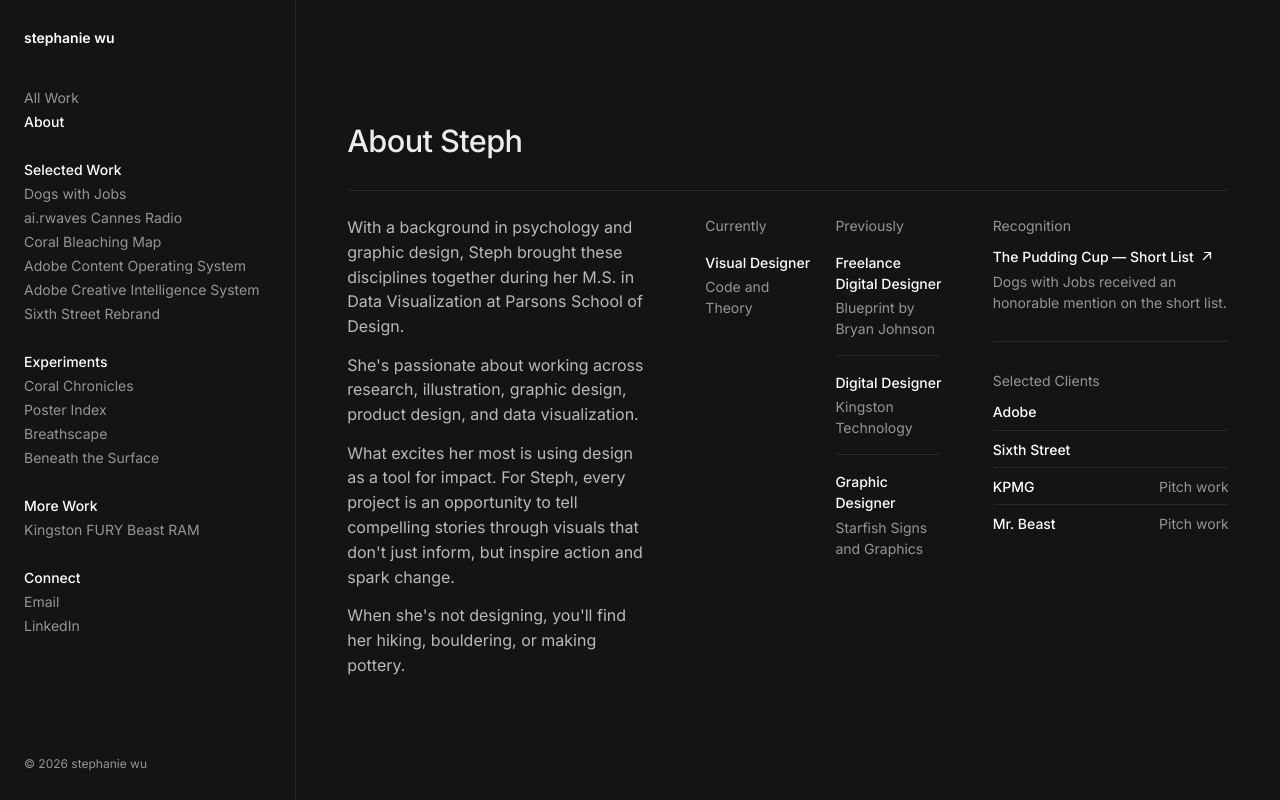
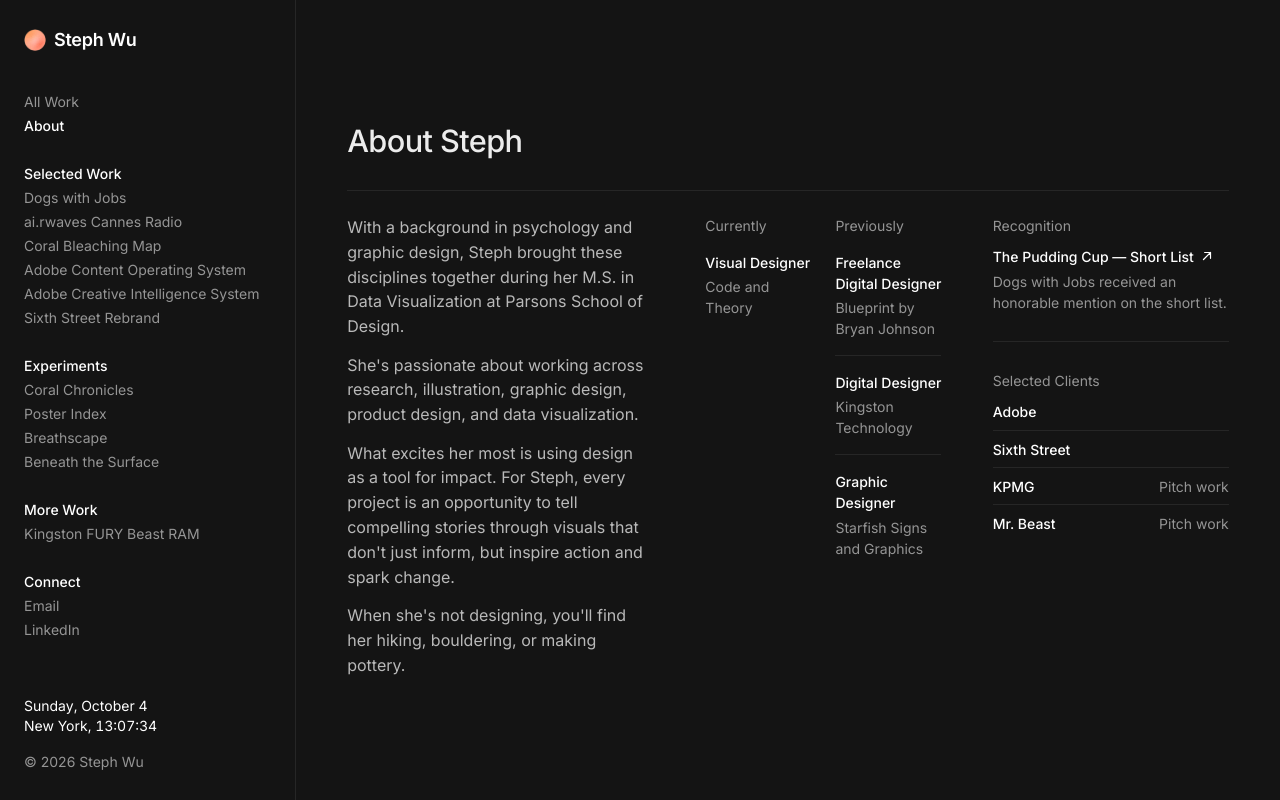
Before and after one commit to stephhwu/Portfolio-2026, a website built with Vite: page about/index.html in a window 1280 px wide. Built offline with nearby package versions, Linux system fonts and the light colour scheme.

Commit message:
Rename to Steph Wu; add wordmark mark and New York clock
- 'stephanie wu' -> 'Steph Wu' in nav, page titles and copyright
- Sidebar wordmark: peach-ball mark + 18px name so it reads as the
  home link
- Live New York date/time in the sidebar footer, tabular figures

Co-Authored-By: Claude Opus 5.5 <noreply@anthropic.com>

```diff
--- a/about/index.html
+++ b/about/index.html
@@ -6,7 +6,7 @@
     <link rel="icon" type="image/png" href="/favicon-32.png" />
     <link rel="icon" type="image/png" sizes="192x192" href="/favicon-192.png" />
     <link rel="apple-touch-icon" href="/apple-touch-icon.png" />
-    <title>About | stephanie wu</title>
+    <title>About | Steph Wu</title>
     <link rel="preconnect" href="https://fonts.googleapis.com" />
     <link rel="preconnect" href="https://fonts.gstatic.com" crossorigin />
     <link rel="stylesheet" href="https://fonts.googleapis.com/css2?family=Inter:opsz,wght@14..32,400..600&display=swap" />
@@ -15,7 +15,10 @@
   <body>
     <aside class="side-nav">
       <div class="side-nav-top">
-        <a href="/" class="side-nav-logo">stephanie wu</a>
+        <a href="/" class="side-nav-logo">
+          <img src="/folio-favicon.png" alt="" width="22" height="22" />
+          <span>Steph Wu</span>
+        </a>
         <button
           type="button"
           class="nav-toggle"
@@ -66,7 +69,12 @@
         </div>
       </nav>
 
-      <p class="side-nav-copy">© 2026 stephanie wu</p>
+      <div class="side-nav-foot">
+        <p class="side-nav-clock" data-clock>
+          <span data-clock-date></span><br />New York, <span data-clock-time></span>
+        </p>
+        <p class="side-nav-copy">© 2026 Steph Wu</p>
+      </div>
     </aside>
 
     <main class="about">
--- a/generate-projects.mjs
+++ b/generate-projects.mjs
@@ -207,7 +207,7 @@ function withDefaults(p) {
 }
 
 const nav = `    <nav class="site-nav">
-      <a href="/" class="nav-logo">stephanie wu</a>
+      <a href="/" class="nav-logo">Steph Wu</a>
       <div class="nav-links">
         <a href="/#work" class="nav-link work-link">Work</a>
         <a href="/play.html" class="nav-link">Play</a>
@@ -240,7 +240,7 @@ const footer = `    <footer class="site-footer">
       >
 
       <div class="footer-bottom">
-        <p class="footer-copy">© ${YEAR} stephanie wu</p>
+        <p class="footer-copy">© ${YEAR} Steph Wu</p>
         <!-- TODO: swap in your real LinkedIn profile URL -->
         <a
           href="#"
@@ -402,7 +402,7 @@ function renderProject(rawProject, index, all) {
   <head>
     <meta charset="UTF-8" />
     <meta name="viewport" content="width=device-width, initial-scale=1.0" />
-    <title>${project.name} | stephanie wu</title>
+    <title>${project.name} | Steph Wu</title>
     <link rel="stylesheet" href="https://use.typekit.net/rjn0cck.css" />
     <link rel="stylesheet" href="/styles.css" />
   </head>
--- a/script.js
+++ b/script.js
@@ -22,6 +22,36 @@ document.addEventListener("DOMContentLoaded", () => {
         navToggle.focus();
       }
     });
+  }
+
+  // --- Sidebar clock ----------------------------------------------------
+  // Current date and time in New York, e.g. "Sunday, October 4" /
+  // "New York, 13:05:55". Always formatted in America/New_York so it
+  // reads the same for every visitor regardless of their own timezone.
+  const clock = document.querySelector("[data-clock]");
+  if (clock) {
+    const dateEl = clock.querySelector("[data-clock-date]");
+    const timeEl = clock.querySelector("[data-clock-time]");
+    const dateFmt = new Intl.DateTimeFormat("en-US", {
+      timeZone: "America/New_York",
+      weekday: "long",
+      month: "long",
+      day: "numeric",
+    });
+    const timeFmt = new Intl.DateTimeFormat("en-GB", {
+      timeZone: "America/New_York",
+      hour: "2-digit",
+      minute: "2-digit",
+      second: "2-digit",
+      hourCycle: "h23",
+    });
+    const tick = () => {
+      const now = new Date();
+      dateEl.textContent = dateFmt.format(now);
+      timeEl.textContent = timeFmt.format(now);
+    };
+    tick();
+    setInterval(tick, 1000);
   }
 
   // --- Dogs with Jobs: brand bento type marquee ------------------------
--- a/styles.css
+++ b/styles.css
@@ -106,12 +106,32 @@ body {
   align-items: center;
 }
 
+/* Wordmark: the peach-ball mark plus name, one step up from the 14px
+   nav text so it reads as the home link. */
 .side-nav-logo {
-  font-size: var(--text-sm);
+  display: inline-flex;
+  align-items: center;
+  gap: 0.5rem;
+  font-size: 1.125rem;
   font-weight: 600;
-  line-height: 1.25rem;
+  line-height: 1.5rem;
+  letter-spacing: -0.015em;
   color: #fff;
   text-decoration: none;
+}
+
+.side-nav-logo img {
+  flex: none;
+  width: 1.375rem;
+  height: 1.375rem;
+  border-radius: 50%;
+  transition: transform 0.3s var(--ease-out);
+}
+
+@media (hover: hover) and (pointer: fine) {
+  .side-nav-logo:hover img {
+    transform: scale(1.12);
+  }
 }
 
 .side-nav-menu {
@@ -163,11 +183,27 @@ body {
   outline-offset: 4px;
 }
 
+.side-nav-foot {
+  margin-top: auto;
+  display: flex;
+  flex-direction: column;
+  gap: 1rem;
+}
+
+/* Live New York date and time (see script.js). Tabular figures keep
+   the seconds from jittering as they tick. */
+.side-nav-clock {
+  font-size: var(--text-sm);
+  font-weight: 400;
+  line-height: 1.25rem;
+  font-variant-numeric: tabular-nums;
+  color: #fff;
+}
+
 .side-nav-copy {
-  margin-top: auto;
-  font-size: 0.75rem;
+  font-size: var(--text-sm);
   font-weight: 400;
-  line-height: 1rem;
+  line-height: 1.25rem;
   color: var(--muted);
 }
 
@@ -219,7 +255,7 @@ body {
   }
 
   .side-nav-menu,
-  .side-nav-copy {
+  .side-nav-foot {
     display: none;
   }
 
@@ -233,8 +269,8 @@ body {
     padding: 2rem 0 1.5rem 0.75rem;
   }
 
-  .side-nav.is-open .side-nav-copy {
-    display: block;
+  .side-nav.is-open .side-nav-foot {
+    display: flex;
     padding-left: 0.75rem;
   }
 
```
Also changed, not shown: adobe-cis/index.html (+11 -3 lines), adobe-cos/index.html (+11 -3 lines), airwaves/index.html (+11 -3 lines), beneath-the-surface/index.html (+11 -3 lines), breathscape/index.html (+11 -3 lines), coral-bleaching/index.html (+11 -3 lines), coral-chronicles/index.html (+11 -3 lines), dogs-with-jobs/index.html (+11 -3 lines), index.html (+10 -2 lines), kingston/index.html (+11 -3 lines), play/index.html (+1 -1 lines), poster-index/index.html (+11 -3 lines), sixth-street-rebrand/index.html (+11 -3 lines).
